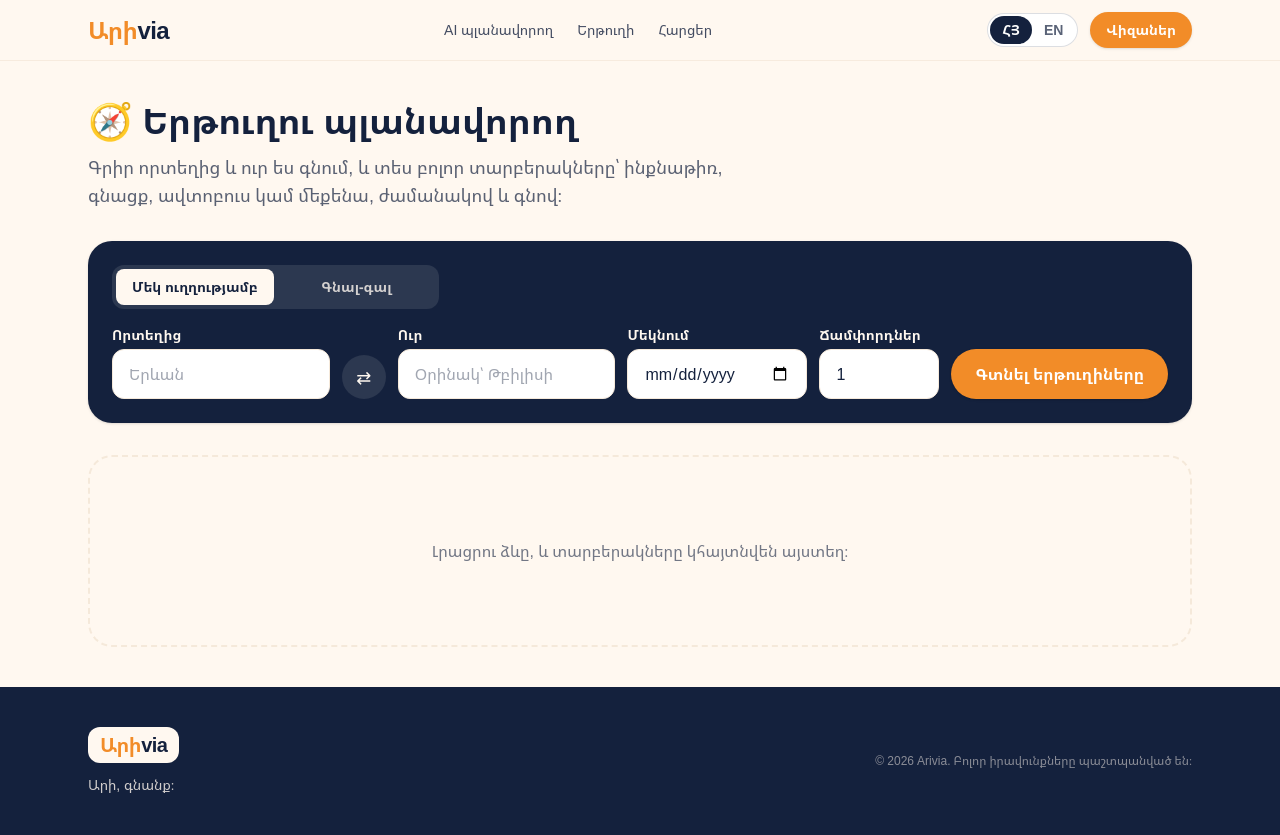
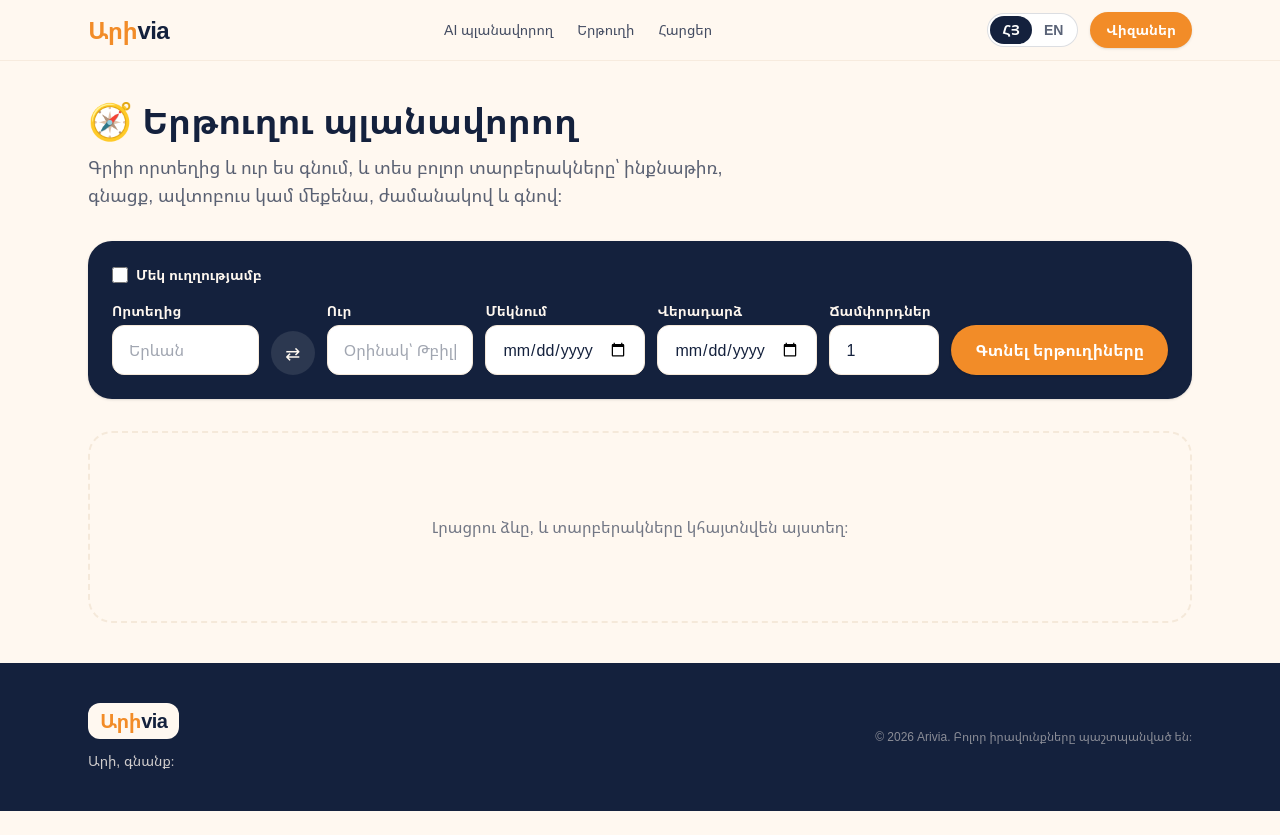
Before and after one commit to syuzannakamalyan/arivia, a Next.js app: page /routes in a window 1280 px wide. After the commit the page ends 811 px from the top, so only its background shows below. Built offline with nearby package versions, Linux system fonts and the light colour scheme.

Commit message:
Route planner: round trip by default, with a One way checkbox
Co-Authored-By: Claude Opus 5.5 (1M context) <noreply@anthropic.com>
Claude-Session: https://claude.ai/code/session_017czDLLdAJwW6MgvSaKdSq1

```diff
--- a/src/app/routes/page.tsx
+++ b/src/app/routes/page.tsx
@@ -14,7 +14,8 @@ export default function RoutesPage() {
   const [from, setFrom] = useState("");
   const [to, setTo] = useState("");
   const [date, setDate] = useState("");
-  const [roundTrip, setRoundTrip] = useState(false);
+  // Round trip is the default; a checkbox switches to one way.
+  const [oneWay, setOneWay] = useState(false);
   const [returnDate, setReturnDate] = useState("");
   const [travellers, setTravellers] = useState(1);
   const [result, setResult] = useState<RouteResult | null>(null);
@@ -27,7 +28,7 @@ export default function RoutesPage() {
     e.preventDefault();
     setLoading(true);
     setError(false);
-    const back = roundTrip ? returnDate : undefined;
+    const back = oneWay ? undefined : returnDate;
     const res = await fetch("/api/routes", {
       method: "POST",
       headers: { "Content-Type": "application/json" },
@@ -54,20 +55,11 @@ export default function RoutesPage() {
       <p className="mt-3 max-w-2xl text-lg text-navy/70">{r.subtitle}</p>
 
       <form onSubmit={submit} className="mt-8 rounded-3xl bg-navy p-5 text-cream shadow-sm sm:p-6">
-        <div role="group" className="mb-4 inline-grid grid-cols-2 gap-1 rounded-xl bg-cream/10 p-1">
-          {[false, true].map((on) => (
-            <button
-              key={String(on)}
-              type="button"
-              aria-pressed={roundTrip === on}
-              onClick={() => setRoundTrip(on)}
-              className={`rounded-lg px-4 py-2 text-sm font-semibold transition ${roundTrip === on ? "bg-cream text-navy" : "text-cream/80 hover:text-cream"}`}
-            >
-              {on ? r.roundTrip : r.oneWay}
-            </button>
-          ))}
-        </div>
-        <div className={`grid gap-3 lg:items-end ${roundTrip ? "lg:grid-cols-[1fr_auto_1fr_160px_160px_110px_auto]" : "lg:grid-cols-[1fr_auto_1fr_180px_120px_auto]"}`}>
+        <label className="mb-4 inline-flex cursor-pointer items-center gap-2 text-sm font-semibold">
+          <input type="checkbox" checked={oneWay} onChange={(e) => setOneWay(e.target.checked)} className="h-4 w-4 accent-apricot" />
+          {r.oneWay}
+        </label>
+        <div className={`grid gap-3 lg:items-end ${!oneWay ? "lg:grid-cols-[1fr_auto_1fr_160px_160px_110px_auto]" : "lg:grid-cols-[1fr_auto_1fr_180px_120px_auto]"}`}>
           <label className="block">
             <span className="mb-1 block text-sm font-semibold">{r.from}</span>
             <input className="input" value={from} placeholder={r.fromPlaceholder} onChange={(e) => setFrom(e.target.value)} required />
@@ -92,7 +84,7 @@ export default function RoutesPage() {
             <span className="mb-1 block text-sm font-semibold">{r.date}</span>
             <input className="input" type="date" value={date} onChange={(e) => setDate(e.target.value)} required />
           </label>
-          {roundTrip && (
+          {!oneWay && (
             <label className="block">
               <span className="mb-1 block text-sm font-semibold">{r.returnDate}</span>
               <input className="input" type="date" value={returnDate} min={date || undefined} onChange={(e) => setReturnDate(e.target.value)} required />
--- a/src/lib/dictionaries.ts
+++ b/src/lib/dictionaries.ts
@@ -47,7 +47,6 @@ const hy = {
     date: "Մեկնում",
     returnDate: "Վերադարձ",
     oneWay: "Մեկ ուղղությամբ",
-    roundTrip: "Գնալ-գալ",
     roundTripPrice: "գնալ-գալու համար",
     travellers: "Ճամփորդներ",
     swap: "Փոխել տեղերը",
@@ -387,7 +386,6 @@ const en: Dictionary = {
     date: "Depart",
     returnDate: "Return",
     oneWay: "One way",
-    roundTrip: "Round trip",
     roundTripPrice: "round trip",
     travellers: "Travellers",
     swap: "Swap",
```
